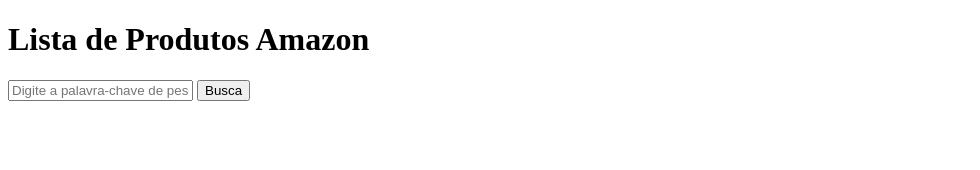
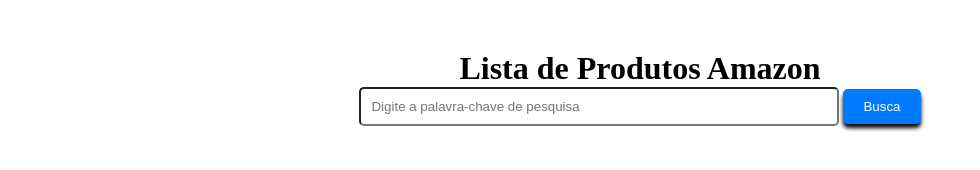
Before and after one commit to rcajazeira/listas_de_produtos, a website: page index.html in a window 1280 px wide. Shown: the whole page, without its empty margins (0-980 px from the left). Drawn offline with nearby package versions, Linux system fonts and the light colour scheme; the site is published under a folder, as on GitHub Pages, so addresses that start at the root find nothing.

Commit message:
Update index.html

```diff
--- a/index.html
+++ b/index.html
@@ -3,7 +3,7 @@
 <head>
     <meta charset="UTF-8">
     <meta name="viewport" content="width=device-width, initial-scale=1.0">
-    <link rel="stylesheet" href="/listas_de_produtos/style.css">
+    <link rel="stylesheet" href="style.css">
     <title>Lista de Produtos Amazon</title>
 </head>
 <body>
```
